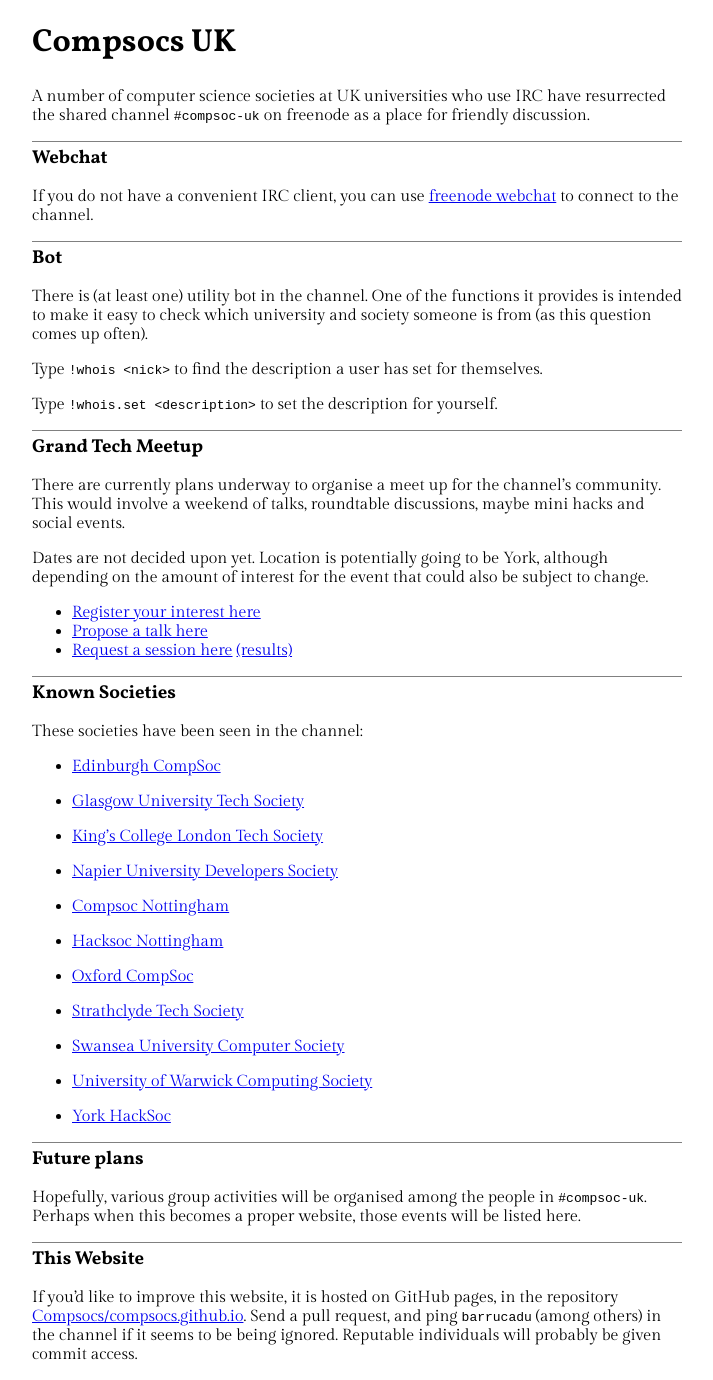
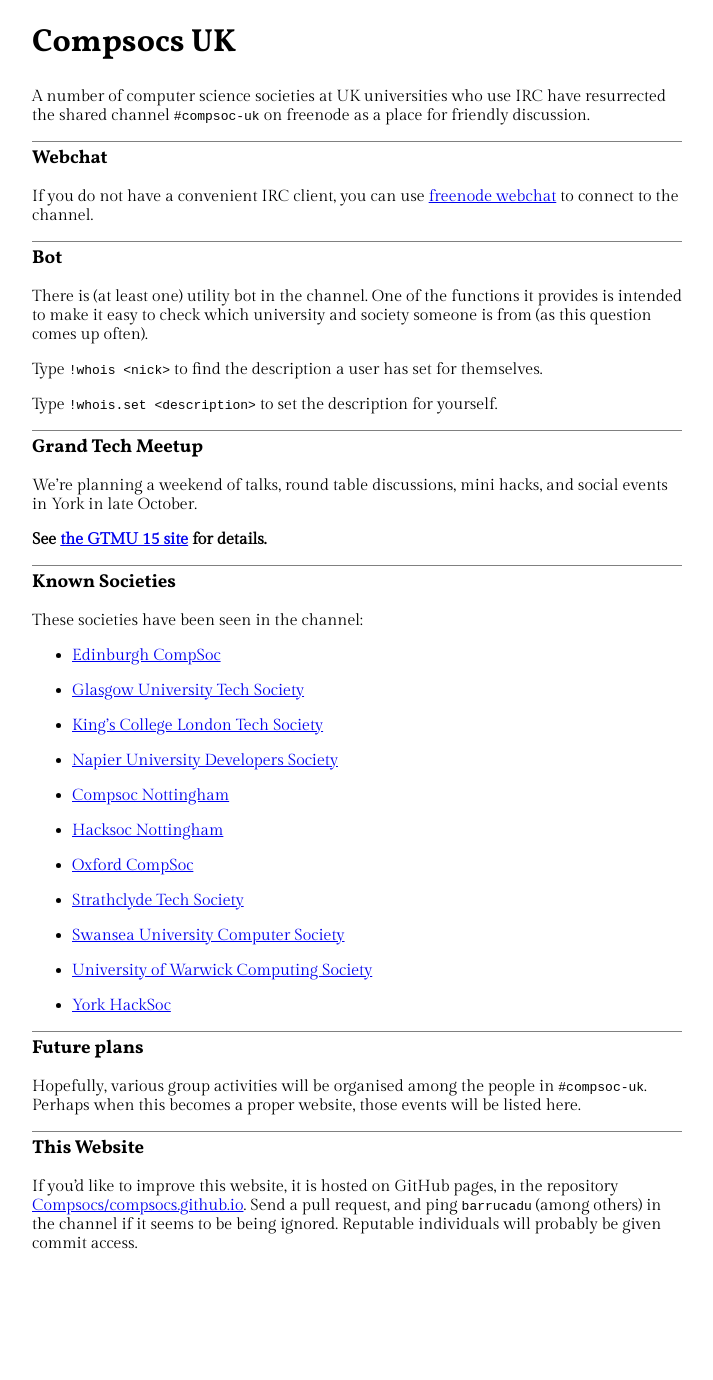
Before and after one commit to CompSocs/compsocs.github.io, a Jekyll site: the page built from index.md, in a window 1280 px wide. Shown: the whole page, without its empty margins (283-996 px from the left). Built offline with Jekyll 4.4.1, drawn with Linux system fonts in a browser that asks for light colours; after the commit the page ends 1269 px from its top, so only the background shows below that.

Commit message:
Add GTMU mini-site

```diff
--- a/_layouts/wrapper.html
+++ b/_layouts/wrapper.html
@@ -4,7 +4,7 @@
     <meta charset="utf-8">
     <title>{{ page.title }}</title>
     <link href="http://fonts.googleapis.com/css?family=Gilda+Display|Vollkorn:700" rel="stylesheet" type="text/css">
-    <link rel="stylesheet" href="style.css" type="text/css" media="screen">
+    <link rel="stylesheet" href="/style.css" type="text/css" media="screen">
   </head>
   <body>
     <h1>{{ page.title }}</h1>
--- a/index.md
+++ b/index.md
@@ -30,17 +30,10 @@
 Grand Tech Meetup
 -----------------
 
-There are currently plans underway to organise a meet up for the
-channel's community. This would involve a weekend of talks, roundtable
-discussions, maybe mini hacks and social events.
+We're planning a weekend of talks, round table discussions, mini
+hacks, and social events in York in late October.
 
-Dates are not decided upon yet. Location is potentially going to be
-York, although depending on the amount of interest for the event that
-could also be subject to change.
-
-- [Register your interest here](https://goo.gl/k56ADB)
-- [Propose a talk here](https://goo.gl/3tVqnF)
-- [Request a session here](https://goo.gl/fHTR09) [(results)](https://goo.gl/RDGtBY)
+**See [the GTMU 15 site](gtmu) for details.**
 
 Known Societies
 ---------------
```
Also changed, not shown: gtmu/index.md (added, +59 -0 lines).
